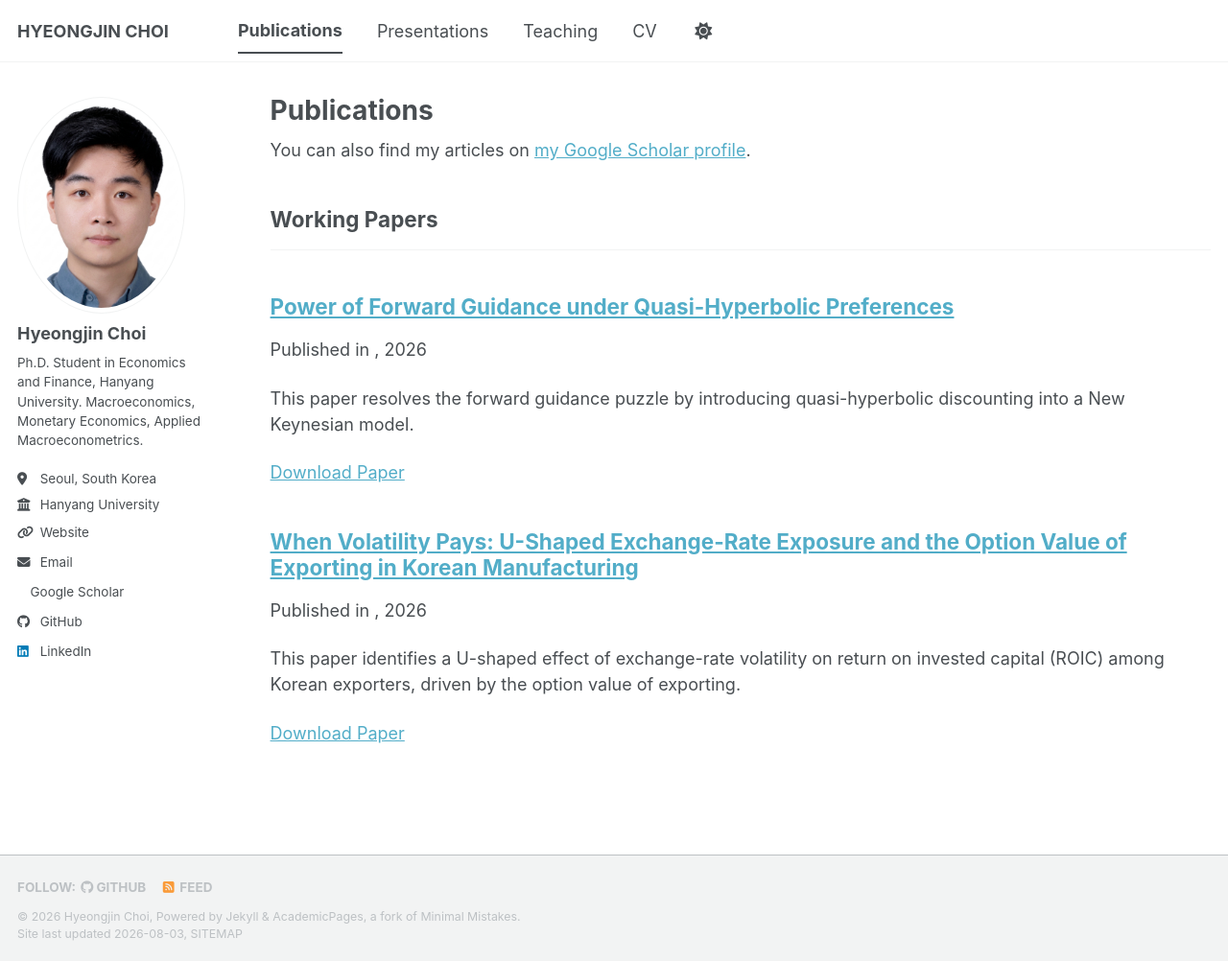
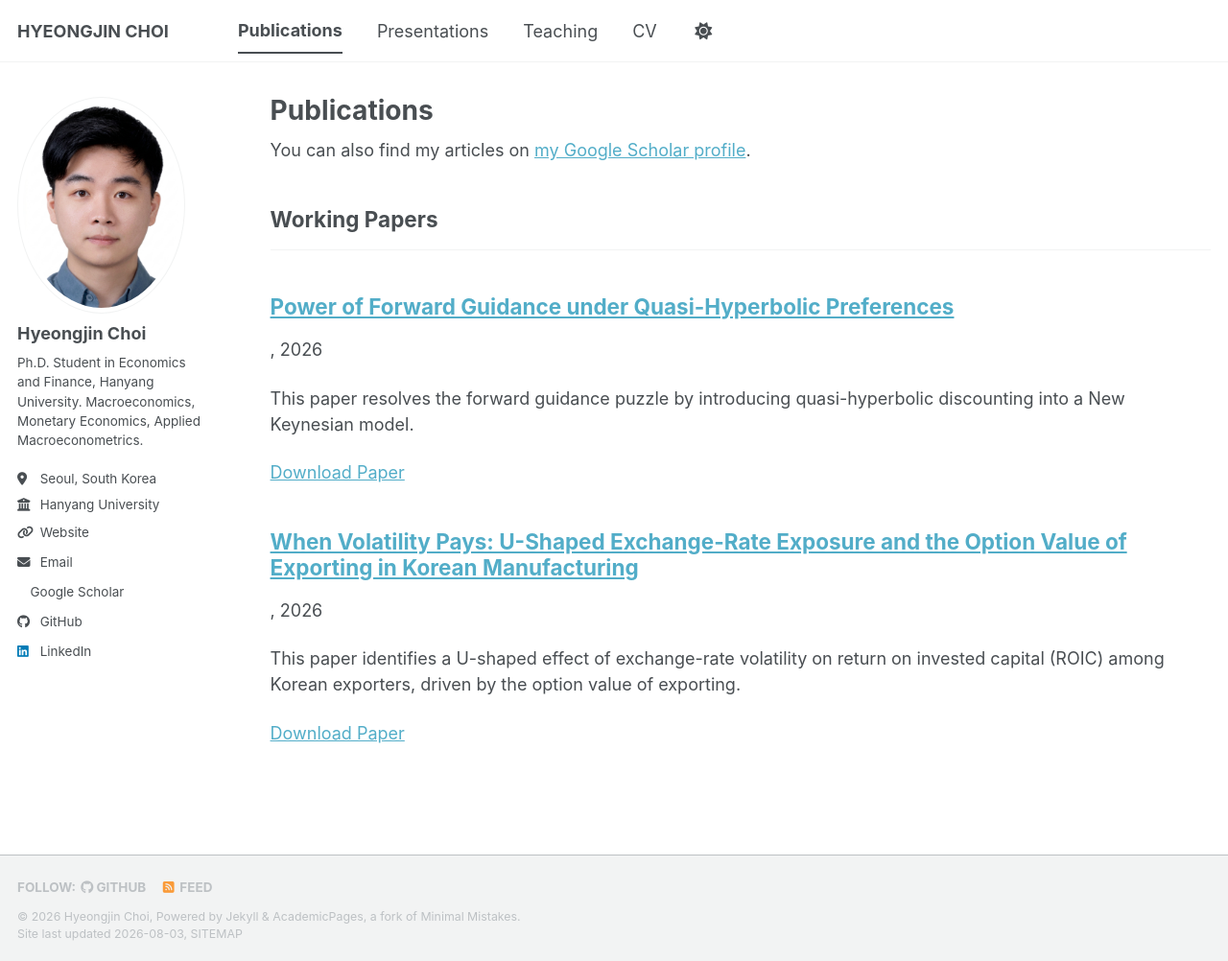
Before and after one commit to ioi0403/ioi0403.github.io, a Jekyll site: the page built from _pages/publications.html, in a window 1280 px wide and 1002 px high. Shown: the whole window at 96% size. Built offline with Jekyll 4.4.1, drawn with Linux system fonts in a browser that asks for light colours; a style sheet for code colours, icons or effects is not loaded.

Commit message:
Update archive-single.html

```diff
--- a/_includes/archive-single.html
+++ b/_includes/archive-single.html
@@ -41,7 +41,11 @@
         {% if post.collection == 'teaching' %}
           <p> {{ post.type }}, <i>{{ post.venue }}</i>, {{ post.date | default: "1900-01-01" | date: "%Y" }} </p>
         {% elsif post.collection == 'publications' %}
-          <p>Published in <i>{{ post.venue }}</i>, {{ post.date | default: "1900-01-01" | date: "%Y" }} </p>
+          {% if post.category == 'workingpapers' %}
+            <p><i>{{ post.venue }}</i>, {{ post.date | default: "1900-01-01" | date: "%Y" }} </p>
+          {% else %}
+            <p>Published in <i>{{ post.venue }}</i>, {{ post.date | default: "1900-01-01" | date: "%Y" }} </p>
+          {% endif %}
         {% elsif post.date %}
          <p class="page__date"><strong><i class="fa fa-fw fa-calendar" aria-hidden="true"></i> {{ site.data.ui-text[site.locale].date_label | default: "Published:" }}</strong> <time datetime="{{ post.date | default: "1900-01-01" | date_to_xmlschema }}">{{ post.date | default: "1900-01-01" | date: "%B %d, %Y" }}</time></p>
         {% endif %}
```
